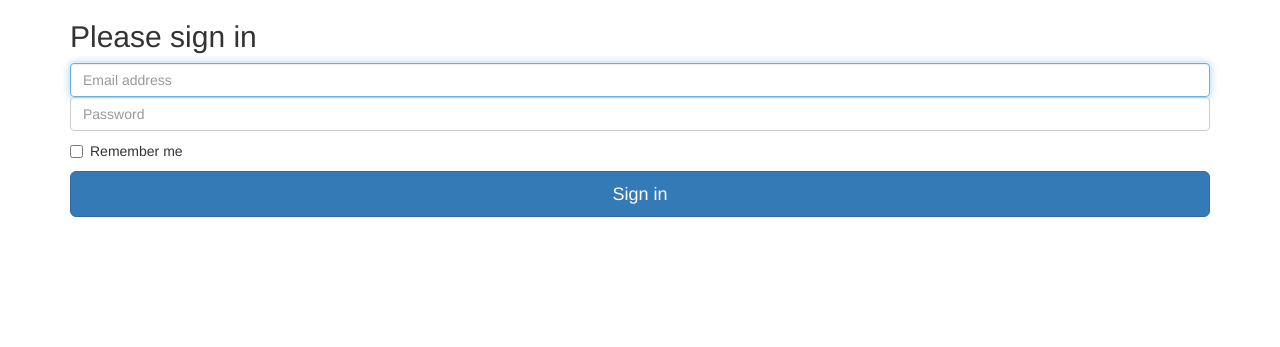
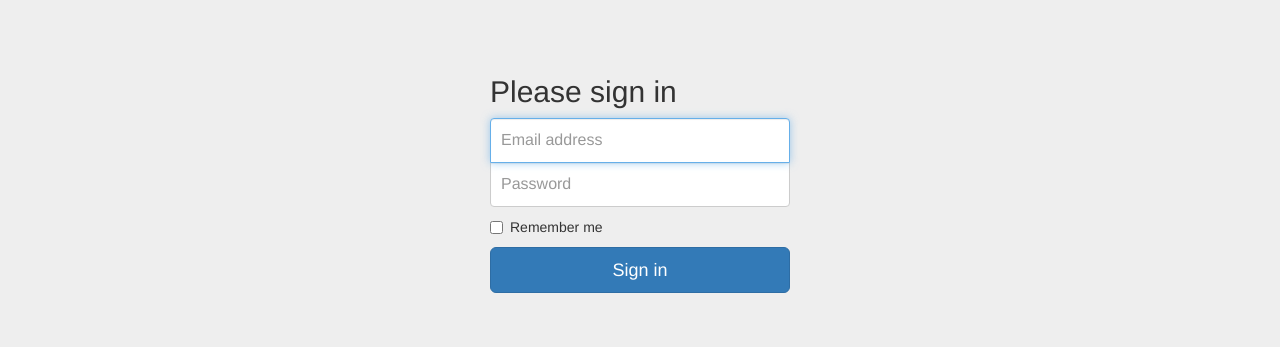
Before and after one commit to VicoandMe/openobj-web, a Django app: template openobj/usercenter/templates/usercenter/login.html in a window 1280 px wide. Shown: the top 347 px of the page. Run offline with Django 3.2, Linux system fonts and the light colour scheme; the template is opened without the code that fills it, so the values that code supplies are empty; some libraries are stand-ins or nearby versions.

Commit message:
update login

```diff
--- a/openobj/common/templates/common/navbar.html
+++ b/openobj/common/templates/common/navbar.html
@@ -15,7 +15,7 @@
         <li class="active"><a href="/">找项目</a></li>
       </ul>
       <ul class="nav navbar-nav navbar-right">
-        <li><a href="">登录</a></li>
+        <li><a href="/usercenter/login">登录</a></li>
         <li><a href="">注册</a></li>
       </ul>
     </div><!--/.nav-collapse -->
--- a/openobj/openobj/urls.py
+++ b/openobj/openobj/urls.py
@@ -19,5 +19,6 @@ from django.contrib import admin
 
 urlpatterns = [
     url(r'^admin/', admin.site.urls),
+    url(r'^usercenter/', include('usercenter.urls')),
     url(r'^', include('common.urls')),
 ]
--- /dev/null
+++ b/openobj/usercenter/static/css/signin.css
@@ -0,0 +1,40 @@
+body {
+  padding-top: 40px;
+  padding-bottom: 40px;
+  background-color: #eee;
+}
+
+.form-signin {
+  max-width: 330px;
+  padding: 15px;
+  margin: 0 auto;
+}
+.form-signin .form-signin-heading,
+.form-signin .checkbox {
+  margin-bottom: 10px;
+}
+.form-signin .checkbox {
+  font-weight: normal;
+}
+.form-signin .form-control {
+  position: relative;
+  height: auto;
+  -webkit-box-sizing: border-box;
+     -moz-box-sizing: border-box;
+          box-sizing: border-box;
+  padding: 10px;
+  font-size: 16px;
+}
+.form-signin .form-control:focus {
+  z-index: 2;
+}
+.form-signin input[type="email"] {
+  margin-bottom: -1px;
+  border-bottom-right-radius: 0;
+  border-bottom-left-radius: 0;
+}
+.form-signin input[type="password"] {
+  margin-bottom: 10px;
+  border-top-left-radius: 0;
+  border-top-right-radius: 0;
+}
--- a/openobj/usercenter/templates/usercenter/login.html
+++ b/openobj/usercenter/templates/usercenter/login.html
@@ -7,19 +7,17 @@
     <!-- 上述3个meta标签*必须*放在最前面，任何其他内容都*必须*跟随其后！ -->
     <meta name="description" content="">
     <meta name="author" content="">
-    <link rel="icon" href="../../favicon.ico">
 
     <title>Signin Template for Bootstrap</title>
 
     <!-- Bootstrap core CSS -->
     <link href="//cdn.bootcss.com/bootstrap/3.3.5/css/bootstrap.min.css" rel="stylesheet">
 
+    {% load staticfiles  %}
+
     <!-- Custom styles for this template -->
-    <link href="signin.css" rel="stylesheet">
+    <link href="{% static 'css/signin.css' %}" rel="stylesheet">
 
-    <!-- Just for debugging purposes. Don't actually copy these 2 lines! -->
-    <!--[if lt IE 9]><script src="../../assets/js/ie8-responsive-file-warning.js"></script><![endif]-->
-    <script src="../../assets/js/ie-emulation-modes-warning.js"></script>
 
     <!-- HTML5 shim and Respond.js for IE8 support of HTML5 elements and media queries -->
     <!--[if lt IE 9]>
@@ -49,7 +47,5 @@
     </div> <!-- /container -->
 
 
-    <!-- IE10 viewport hack for Surface/desktop Windows 8 bug -->
-    <script src="../../assets/js/ie10-viewport-bug-workaround.js"></script>
   </body>
 </html>
--- /dev/null
+++ b/openobj/usercenter/urls.py
@@ -0,0 +1,7 @@
+from django.conf.urls import url
+
+from . import views
+
+urlpatterns = [
+    url(r'^login/', views.login, name='login'),
+]
--- a/openobj/usercenter/views.py
+++ b/openobj/usercenter/views.py
@@ -1,4 +1,4 @@
-from django.shortcuts import render
+from django.shortcuts import render, render_to_response
 
 # Create your views here.
 
@@ -8,3 +8,7 @@ def register(request):
     """
     account = request.POST.get("account")
     password = request.POST.get("password")
+
+
+def login(request):
+    return render_to_response('usercenter/login.html')
```
